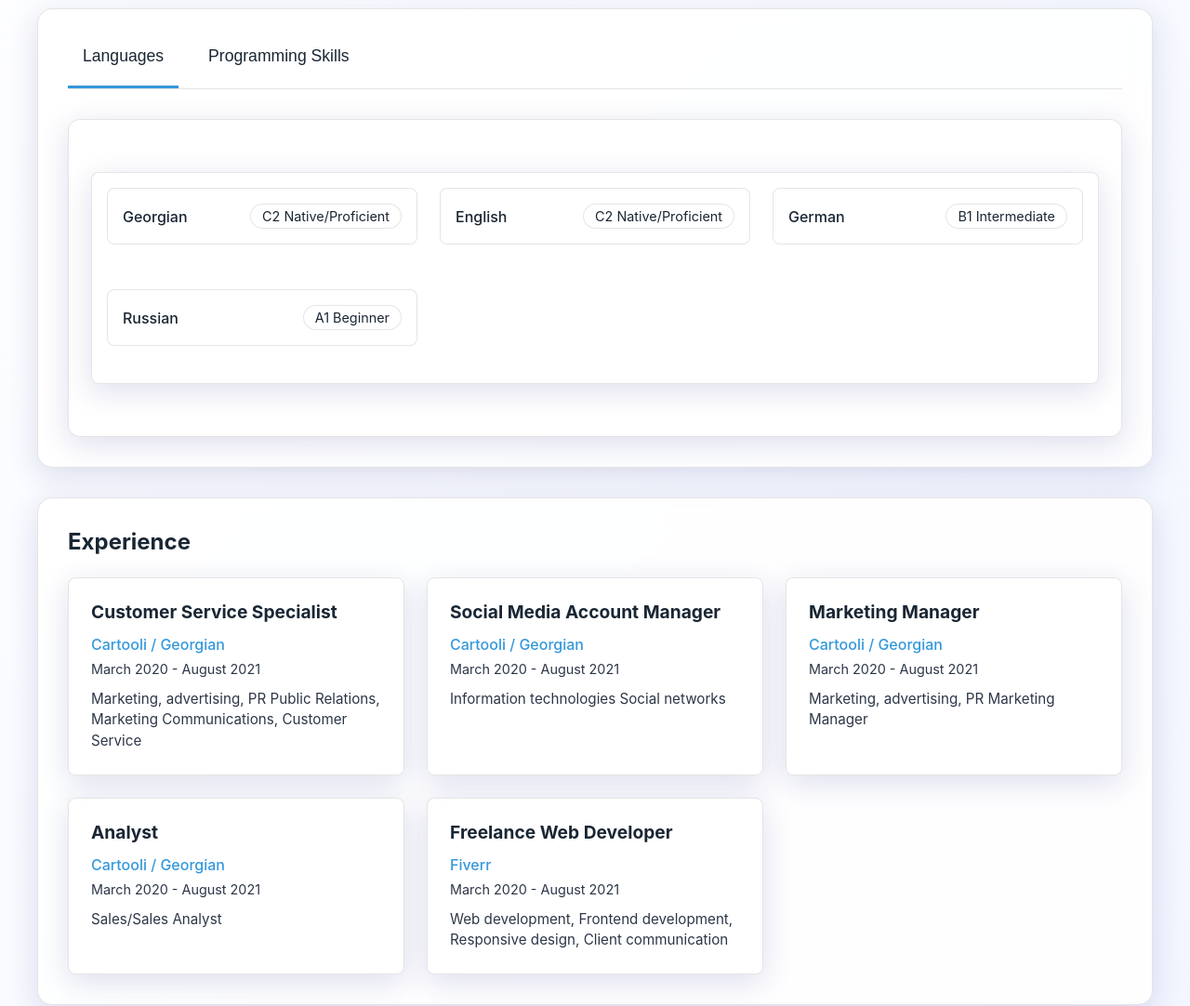
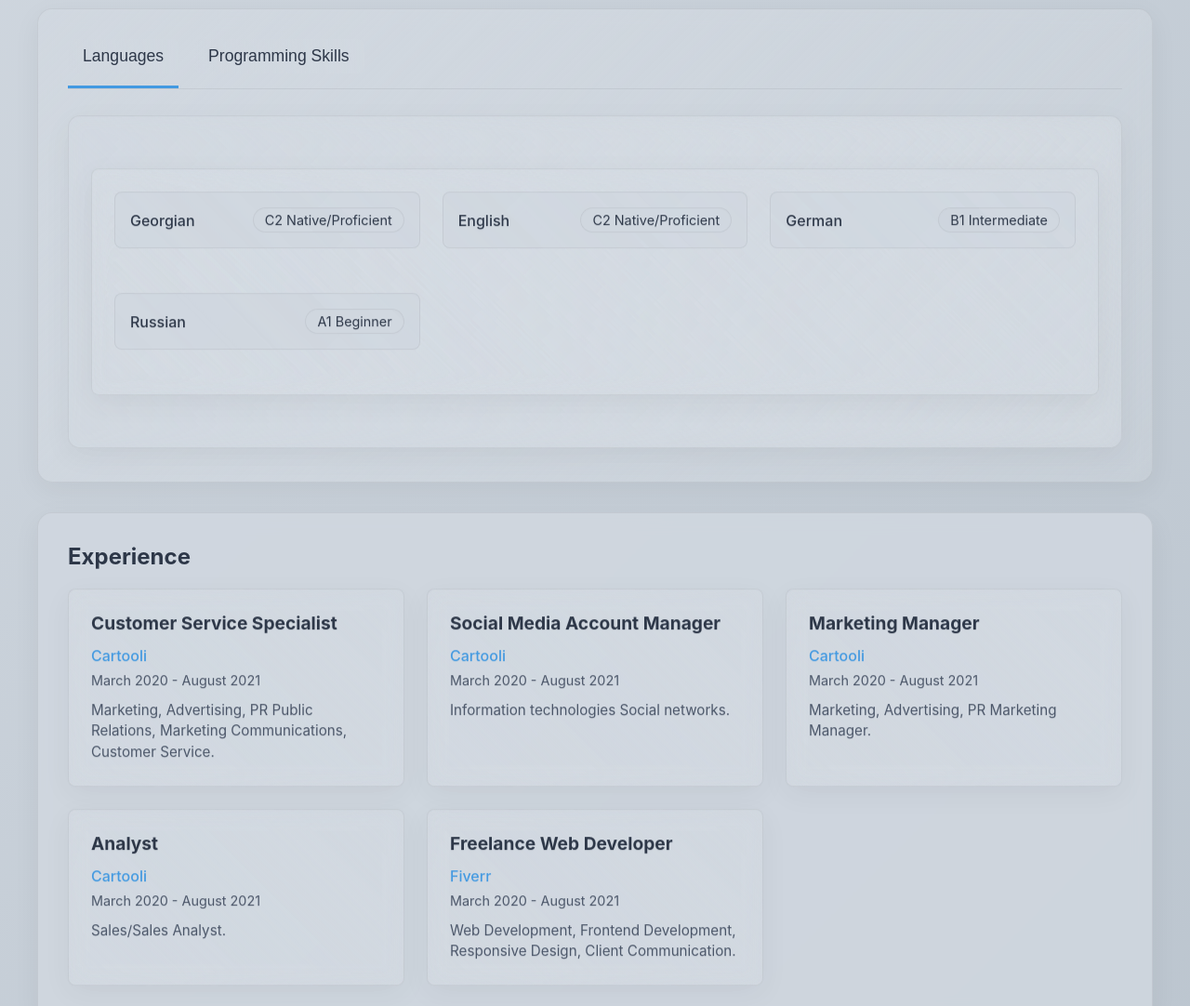
Before and after one commit to Jadessz/JadeCV, a plain HTML site: page index.html in a window 1280 px wide. Shown: the part 440-1522 px from the top of the page at 93% size. Drawn offline with Linux system fonts and the light colour scheme.

Commit message:
Add files via upload

```diff
--- a/index.html
+++ b/index.html
@@ -81,33 +81,33 @@
             <div class="cards-container">
                 <div class="card">
                     <h3>Customer Service Specialist</h3>
-                    <p class="company">Cartooli / Georgian</p>
+                    <p class="company">Cartooli</p>
                     <p class="period">March 2020 - August 2021</p>
-                    <p>Marketing, advertising, PR Public Relations, Marketing Communications, Customer Service</p>
+                    <p>Marketing, Advertising, PR Public Relations, Marketing Communications, Customer Service.</p>
                 </div>
                 <div class="card">
                     <h3>Social Media Account Manager</h3>
-                    <p class="company">Cartooli / Georgian</p>
+                    <p class="company">Cartooli</p>
                     <p class="period">March 2020 - August 2021</p>
-                    <p>Information technologies Social networks</p>
+                    <p>Information technologies Social networks.</p>
                 </div>
                 <div class="card">
                     <h3>Marketing Manager</h3>
-                    <p class="company">Cartooli / Georgian</p>
+                    <p class="company">Cartooli</p>
                     <p class="period">March 2020 - August 2021</p>
-                    <p>Marketing, advertising, PR Marketing Manager</p>
+                    <p>Marketing, Advertising, PR Marketing Manager.</p>
                 </div>
                 <div class="card">
                     <h3>Analyst</h3>
-                    <p class="company">Cartooli / Georgian</p>
+                    <p class="company">Cartooli</p>
                     <p class="period">March 2020 - August 2021</p>
-                    <p>Sales/Sales Analyst</p>
+                    <p>Sales/Sales Analyst.</p>
                 </div>
                 <div class="card">
                     <h3>Freelance Web Developer</h3>
                     <p class="company">Fiverr</p>
                     <p class="period">March 2020 - August 2021</p>
-                    <p>Web development, Frontend development, Responsive design, Client communication</p>
+                    <p>Web Development, Frontend Development, Responsive Design, Client Communication.</p>
                 </div>
                 </div>
             </div>
@@ -125,13 +125,13 @@
                     <h3>CS50: Introduction to Computer Science</h3>
                     <p class="institution">Harvard University (Online)</p>
                     <p class="period">January 2023 - June 2023</p>
-                    <p>Comprehensive introduction to computer science and programming</p>
+                    <p>Comprehensive introduction to computer science and programming.</p>
                 </div>
                 <div class="card">
                     <h3>Secondary Education</h3>
                     <p class="institution">Zugdidi Akaki Tsereteli Public School No. 1</p>
                     <p class="period">September 2011 - June 2023</p>
-                    <p>Gold Medalist</p>
+                    <p>Gold Medalist.</p>
                     </div>
                 </div>
             </div>
--- a/styles.css
+++ b/styles.css
@@ -1,19 +1,19 @@
 :root {
-    --bg-gradient-light: linear-gradient(135deg, #ffffff 0%, #f0f4ff 100%);
+    --bg-gradient-light: linear-gradient(135deg, #d1d8e0 0%, #b8c2cc 100%);
     --bg-gradient-dark: linear-gradient(135deg, #121212 0%, #1a1a1a 100%);
-    --glass-bg-light: rgba(255, 255, 255, 0.85);
+    --glass-bg-light: rgba(209, 216, 224, 0.85);
     --glass-bg-dark: rgba(18, 18, 18, 0.85);
-    --text-primary-light: #1a2634;
+    --text-primary-light: #2d3748;
     --text-primary-dark: #ecf0f1;
-    --text-secondary-light: #2d3748;
+    --text-secondary-light: #4a5568;
     --text-secondary-dark: #bdc3c7;
-    --border-light: rgba(0, 0, 0, 0.1);
+    --border-light: rgba(0, 0, 0, 0.06);
     --border-dark: rgba(255, 255, 255, 0.15);
-    --shadow-light: 0 8px 32px rgba(31, 38, 135, 0.15);
+    --shadow-light: 0 8px 30px rgba(0, 0, 0, 0.05);
     --shadow-dark: 0 8px 32px rgba(0, 0, 0, 0.2);
-    --skill-bar-bg-light: rgba(255, 255, 255, 0.2);
+    --skill-bar-bg-light: rgba(237, 242, 247, 0.25);
     --skill-bar-bg-dark: rgba(255, 255, 255, 0.1);
-    --skill-bar-fill-light: #3498db;
+    --skill-bar-fill-light: #4299e1;
     --skill-bar-fill-dark: #2ecc71;
 }
 
@@ -125,7 +125,7 @@ h1, h2, h3 {
 }
 
 .tabs-container {
-    background: var(--glass-bg);
+    background: linear-gradient(135deg, var(--glass-bg), rgba(255, 255, 255, 0.1));
     backdrop-filter: blur(10px);
     border: 1px solid var(--border);
     border-radius: 1rem;
@@ -143,7 +143,7 @@ h1, h2, h3 {
 }
 
 .tab-button {
-    background: none;
+    background: linear-gradient(to right, transparent, var(--glass-bg));
     border: none;
     color: var(--text-primary);
     font-size: 1.1rem;
@@ -151,6 +151,7 @@ h1, h2, h3 {
     cursor: pointer;
     transition: all 0.3s ease;
     position: relative;
+    border-radius: 0.5rem;
 }
 
 .tab-button::after {
@@ -177,11 +178,30 @@ h1, h2, h3 {
     position: relative;
     display: block;
     padding: 1.5rem;
-    background: var(--glass-bg);
+    animation: floating 3s ease-in-out infinite;
+    background: linear-gradient(45deg, var(--glass-bg), rgba(255, 255, 255, 0.05));
     backdrop-filter: blur(10px);
     border: 1px solid var(--border);
     border-radius: 0.8rem;
     box-shadow: var(--shadow);
+}
+
+@keyframes gradientMove {
+    0% {
+        background-position: 0% 50%;
+    }
+    50% {
+        background-position: 100% 50%;
+    }
+    100% {
+        background-position: 0% 50%;
+    }
+}
+
+@keyframes floating {
+    0% { transform: translateY(0); }
+    50% { transform: translateY(-5px); }
+    100% { transform: translateY(0); }
 }
 
 .tab-panel {
@@ -189,9 +209,15 @@ h1, h2, h3 {
     opacity: 0;
     transform: translateY(10px);
     transition: all 0.3s ease;
-    background: var(--glass-bg);
+    background: linear-gradient(45deg, var(--glass-bg), rgba(255, 255, 255, 0.05), var(--glass-bg));
+    background-size: 200% 200%;
+    animation: gradientMove 15s ease infinite;
+    backdrop-filter: blur(10px);
+    border: 1px solid var(--border);
     border-radius: 0.5rem;
-    padding: 1rem;
+    padding: 1.5rem;
+    box-shadow: var(--shadow);
+    transition: all 0.3s ease;
 }
 
 .tab-panel.active {
@@ -268,7 +294,10 @@ h1, h2, h3 {
 }
 
 .card {
-    background: var(--glass-bg);
+    background: linear-gradient(45deg, var(--glass-bg), rgba(255, 255, 255, 0.05), var(--glass-bg));
+    animation: floating 3s ease-in-out infinite;
+    background-size: 200% 200%;
+    animation: gradientMove 15s ease infinite, floating 3s ease-in-out infinite;
     backdrop-filter: blur(10px);
     border: 1px solid var(--border);
     border-radius: 0.5rem;
```
